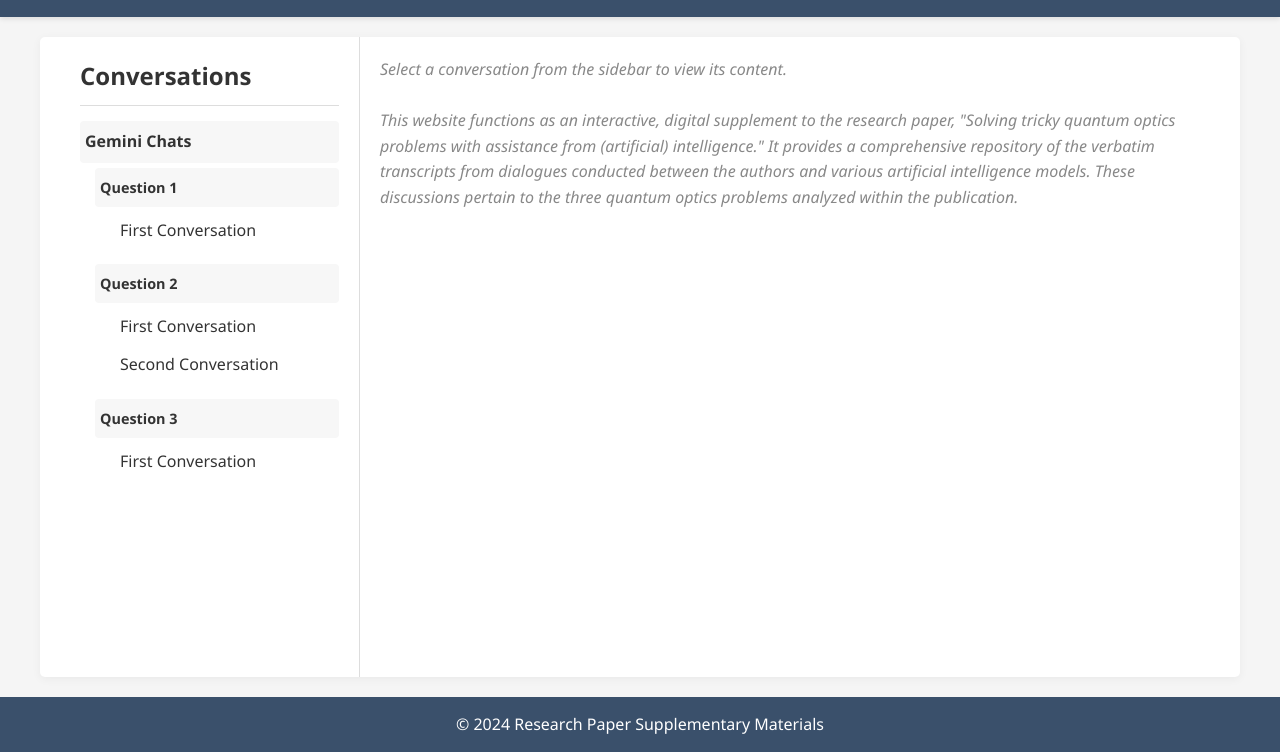
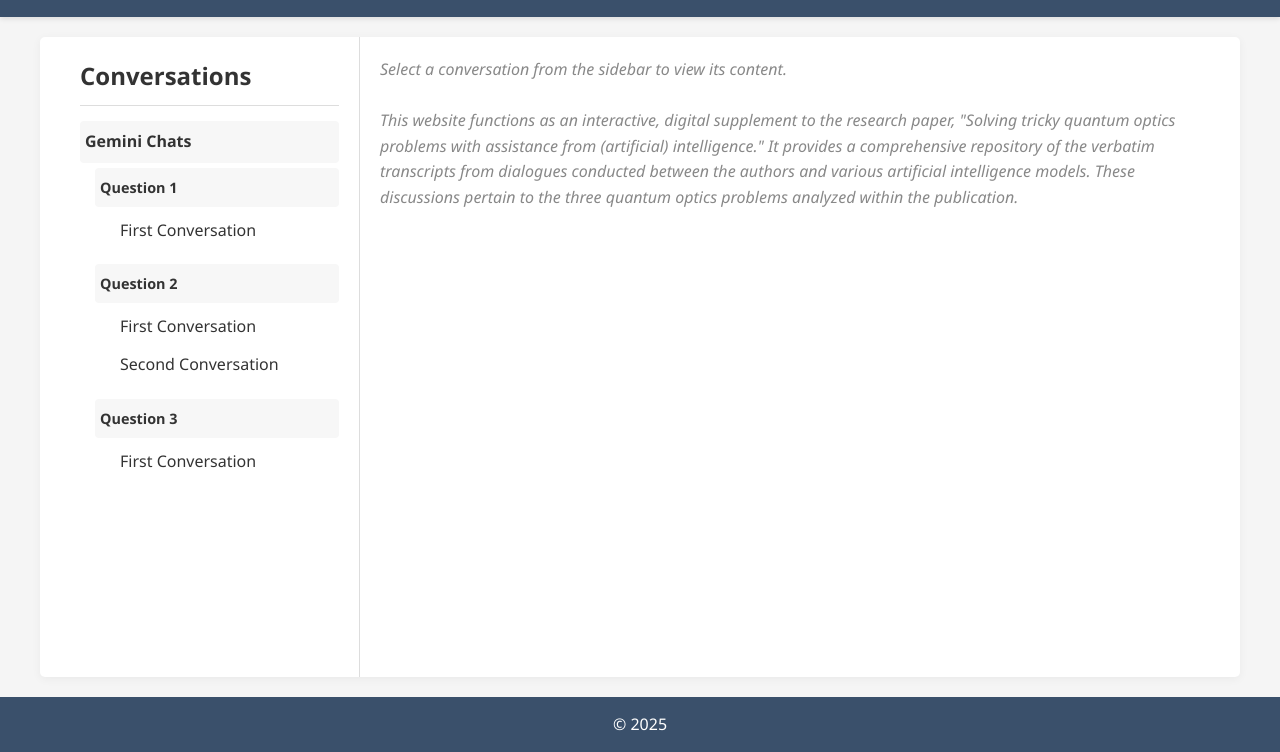
Before and after one commit to manasp21/AI_QO_Appendix, a plain HTML site: page index.html in a window 1280 px wide. Shown: the part 105-857 px from the top of the page. Drawn offline with Linux system fonts and the light colour scheme.

Commit message:
Update index.html

```diff
--- a/index.html
+++ b/index.html
@@ -31,7 +31,7 @@
 
     <footer>
         <div class="container">
-            <p>&copy; 2024 Research Paper Supplementary Materials</p>
+            <p>&copy; 2025</p>
         </div>
     </footer>
 
```
